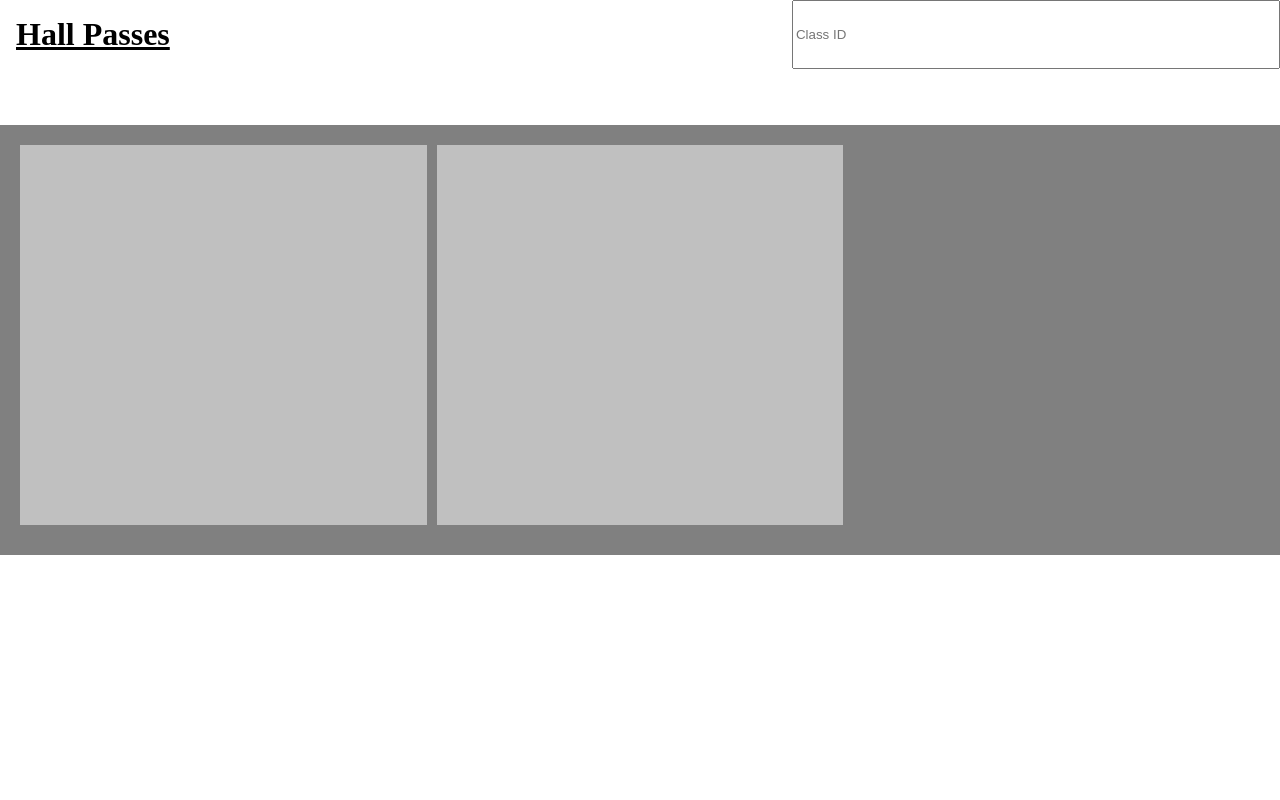
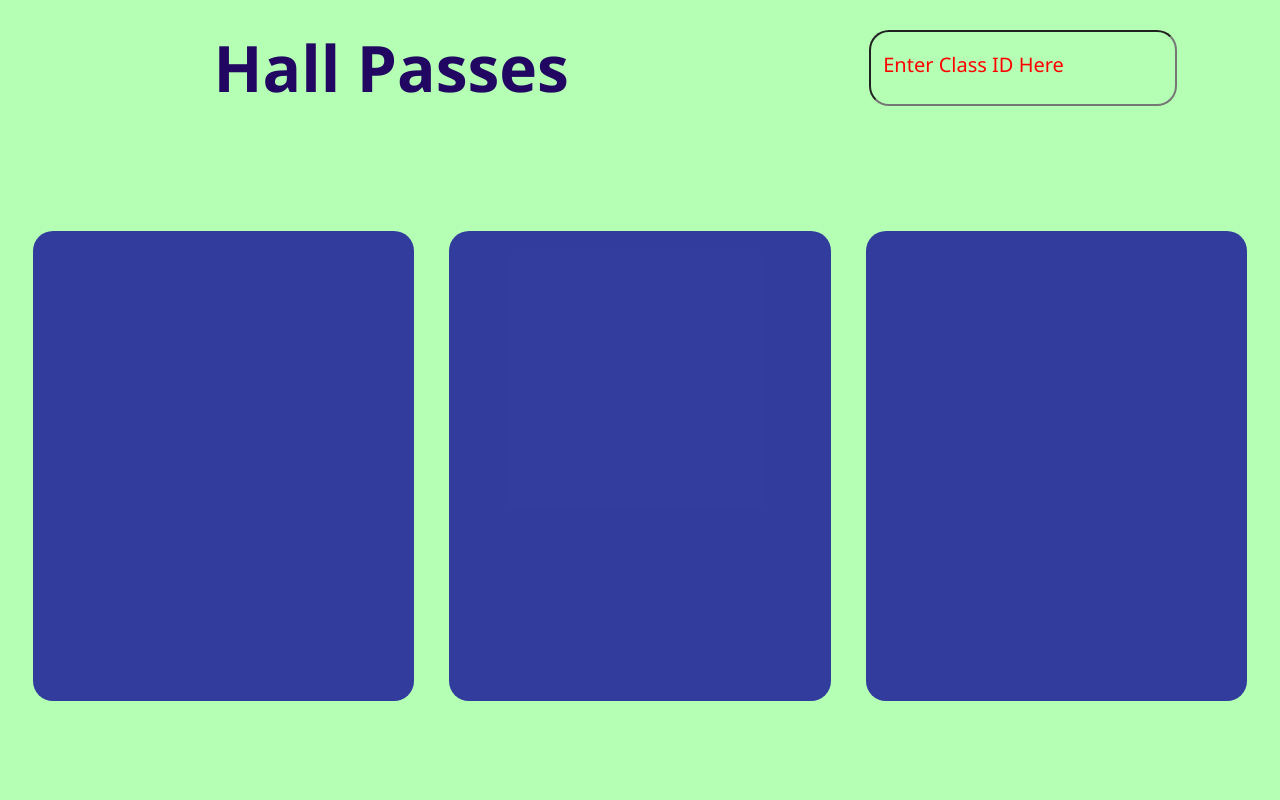
Before and after one commit to frenNamco/imater-congressional-app-challenge-2023, a website built with Vite: page my-app/src/passes/index.html in a window 1280 px wide. Shown: the top 800 px of the page. Built offline with nearby package versions, Linux system fonts and the light colour scheme.

Commit message:
basic css on all current pages

```diff
--- a/my-app/src/login/styles.css
+++ b/my-app/src/login/styles.css
@@ -1,32 +1,72 @@
-html,
-body {
-    box-sizing: border-box;
-    padding: 0;
-    margin: 0;
+body{
+    background-color: pink;
 }
 
+.header-container{
+    display: flex;
+    height: 120px;
+
+}
+
+
+
 .name {
-    margin: 1rem;
-    grid-area: header;
+    text-align: center;
+    color: #3498db;
+    font-size: 50px;
+    margin-left: 10px;
+
+}
+
+.logo{
+    width: 120px;
+    border: 4px solid black;
+    border-radius: 300px;
+}
+
+
+
+.textbox-flex-container{
+    margin-top: 50px;
+    display: flex;
+    justify-content: center;
+
 }
 
 .textbox-flex {
     display: flex;
-    flex-direction:column;
-    justify-content: center;
-    align-items: center;
-    padding: 100px;
-    gap: 10px;
+    height: 900px;
+    width: 500px;
+    background-color: rgb(17, 28, 144);
+    padding: 25px;
+    flex-direction: column;
+    justify-content: flex-end;
+    gap: 20px;
+    border-radius: 25px;
+    box-shadow: 10px 10px rgb(144, 227, 255);
 }
 
 .textbox {
-    flex: auto;
+    height: 8%;
     font-family: sans-serif;
     font-size: 25px;
     padding: 10px;
     margin: 20px;
     border: 1px solid #ccc;
-    border-radius: 5px;
+    border-radius: 25px;
+    background-color: #2980b9;
+
+}
+
+::placeholder{
+    color: purple;
+}
+
+.Admin {
+    margin: 4rem;
+    grid-area: header;
+    text-align: center;
+    color: #3498db;
 }
 
 .textbox:focus {
@@ -37,15 +77,17 @@ body {
     background-color: #3498db; /* Background color */
     color: #fff; /* Text color */
     font-size: 1.5rem; /* Font size */
-    padding: 1rem 2rem; /* Padding */
+    padding: 1rem; /* Padding */
     border: none; /* Remove the default button border */
     border-radius: 0.5rem; /* Add rounded corners */
     cursor: pointer; /* Change cursor on hover */
     transition: background-color 0.3s, transform 0.2s; /* Smooth transition */
-  }
+    margin-top: 250px;
+    margin-bottom: 70px;
+}
 
   /* Hover effect */
-  #login-button:hover {
+#login-button:hover {
     background-color: #2980b9; /* Darker background color on hover */
     transform: scale(1.05); /* Slightly scale up on hover */
-  }
+}
--- a/my-app/src/passes/index.html
+++ b/my-app/src/passes/index.html
@@ -27,19 +27,19 @@
   <body>
 
     <div class="header-grid-container">
-      <h1 class="name"><u>Hall Passes</u></h1>
+      <h1 class="name">Hall Passes</h1>
 
-      <input type="text" class="pass-textbox" placeholder="Class ID"/>
+      <input type="text" class="pass-textbox" placeholder="Enter Class ID Here"/>
     </div>
 
     <div class="passes-grid-container">
-        <div>
+        <div class="passes-grid-row-1">
           <div class="pass-item-1"></div>
           <div class="pass-item-2"></div>
           <div class="pass-item-3"></div>
         </div>
 
-        <div>
+        <div class="passes-grid-row-2">
           <div class="pass-item-4"></div>
           <div class="pass-item-5"></div>
           <div class="pass-item-6"></div>
--- a/my-app/src/passes/styles.css
+++ b/my-app/src/passes/styles.css
@@ -1,41 +1,63 @@
-html,
 body {
-    box-sizing: border-box;
-    padding: 0;
-    margin: 0;
+    background-color: rgb(180, 255, 180);
 }
 
 .name {
     margin: 1rem;
     grid-area: header;
+    font-size: 4em;
+    font-family: 'Segoe UI', Tahoma, Geneva, Verdana, sans-serif;
+    color: #210762;
+    text-align: center;
 }
 
 .pass-textbox {
     grid-area: pass-textbox;
+    border-radius: 20px;
+    height: 70px;
+    margin: auto;
+    width: 300px;
+    background-color: rgba(255, 0, 0, 0);
+}
+
+::placeholder{
+    color:rgb(255, 0, 0);
+    font-family:'Segoe UI', Tahoma, Geneva, Verdana, sans-serif;
+    font-size: 1.5em;
+    transform: translateX(10px);
 }
 
 .header-grid-container {
     display: grid;
     grid-template-areas:
     'header header pass-textbox';
-    margin-bottom: 7vh;
+    margin-bottom: 1vh;
+    align-items: center;
 }
 
-.pass-item {
-    grid-area: pass;
+
+.passes-grid-container {
+    display: flex;
+    height: 1200px;
+    background-color: rgb(255, 255, 255,0);
+    padding: 25px;
+    flex-direction: column;
+    justify-content: center;
 }
 
-.passes-grid-container > div{
-    background-color: rgba(255,255,255,0.5);
-    padding: 190px 0px;
+.passes-grid-row-1, .passes-grid-row-2{
+    display: flex;
+    background-color: rgb(255, 255, 255, 0);
+    height: 49%;
+    justify-content: space-around;
+    align-items: center;
+    gap: 35px
 }
 
-.passes-grid-container {
-    display: grid;
-    grid-template-areas:
-    'pass pass pass'
-    'pass pass pass';
-    gap: 10px;
-    background-color: grey;
-    padding: 20px;
+
+.pass-item-1, .pass-item-2, .pass-item-3, .pass-item-4, .pass-item-5, .pass-item-6{
+    background-color: rgba(17, 12, 152, 0.8);
+    width: 33%;
+    height: 80%;
+    border-radius: 20px;
 }
```
Also changed, not shown: my-app/src/login/index.html (+23 -5 lines), my-app/src/login/WillieTheElephant.jpeg (added).
